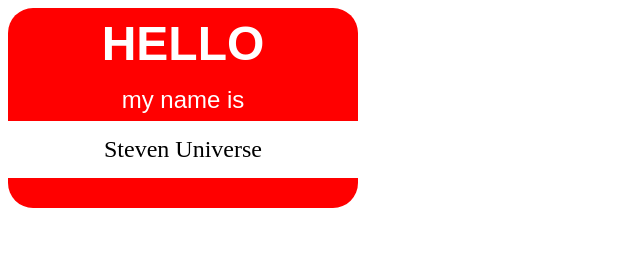
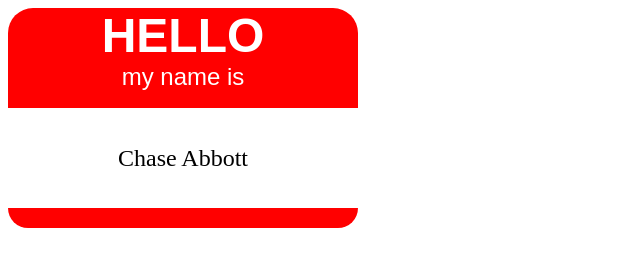
Before and after one commit to chase-abbott/lab-02a-name-tag, a plain HTML site: page src/index.html in a window 1280 px wide. Shown: the whole page, without its empty margins (0-640 px from the left). Drawn offline with Linux system fonts and the light colour scheme.

Commit message:
fixed the row height

```diff
--- a/src/index.html
+++ b/src/index.html
@@ -14,7 +14,7 @@
             <div class="name">my name is</div>
         </section>
         <section class="middle">
-            Steven Universe
+            Chase Abbott
         </section>
         <section class="bottom"></section>
     </main>
--- a/src/style.css
+++ b/src/style.css
@@ -1,22 +1,21 @@
 main {
     border-radius: 25px;
-    height: 200px;
+    height: 220px;
     width: 350px;
     display: grid;
     grid-template-areas: "top"
                          "middle"
                          "bottom";
-    grid-template-rows: 95px, 95px, 10px;
+
 }
 
 .top {
     border-top-left-radius: 25px;
     border-top-right-radius: 25px;
     grid-area: top;
-    display: grid;
-    align-items: center;
-    justify-content: center;
+    height: 100px ;
     background-color: red;
+
 }
 
 .hello {
@@ -26,6 +25,7 @@ main {
     font-weight: bold;
     display: flex;
     justify-content: center;
+
 }
 
 .name {
@@ -40,11 +40,14 @@ main {
     grid-area: middle;
     color: black;
     background-color: white;
+    height: 60px;
+    font-size: 24px;
+    font-family: "Lucida Handwriting";
     display: flex;
     justify-content: center;
     align-items: center;
-    font-size: 24px;
-    font-family: "Lucida Handwriting";
+
+
 }
 
 .bottom {
```
